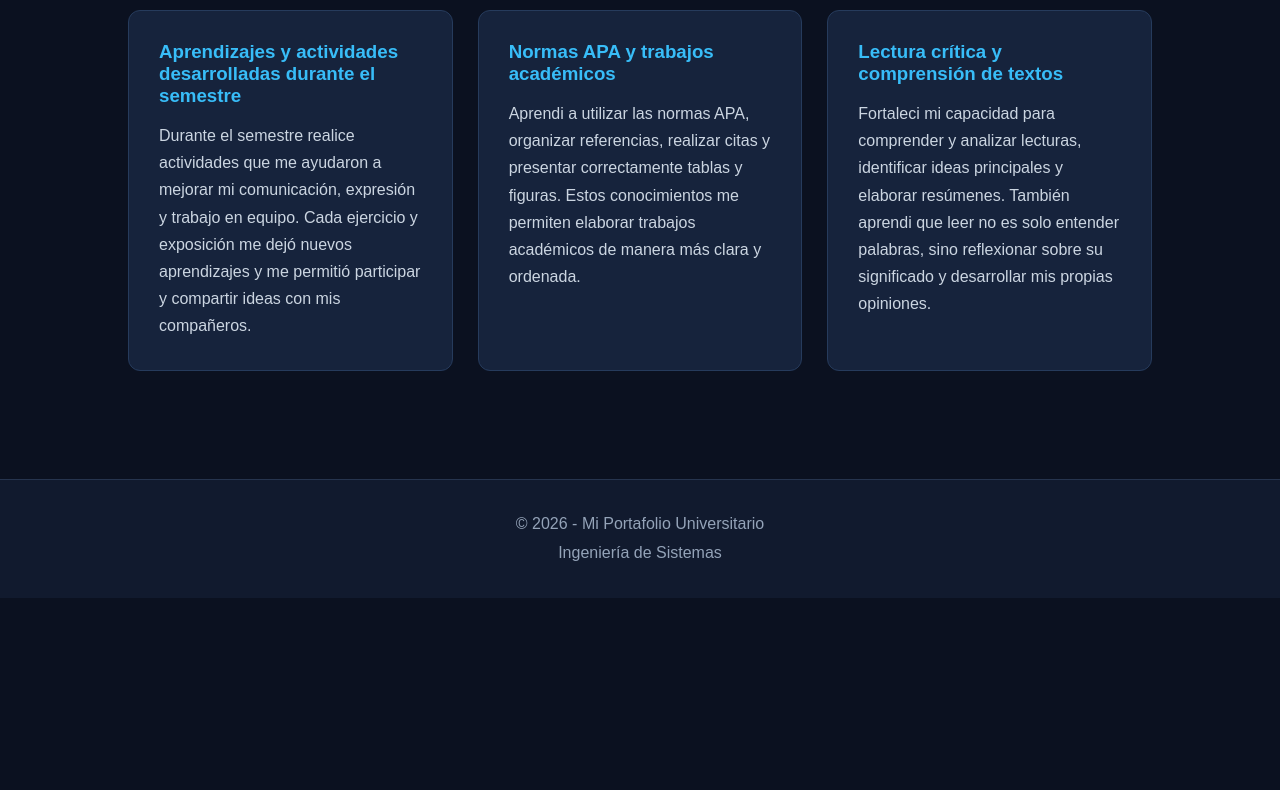
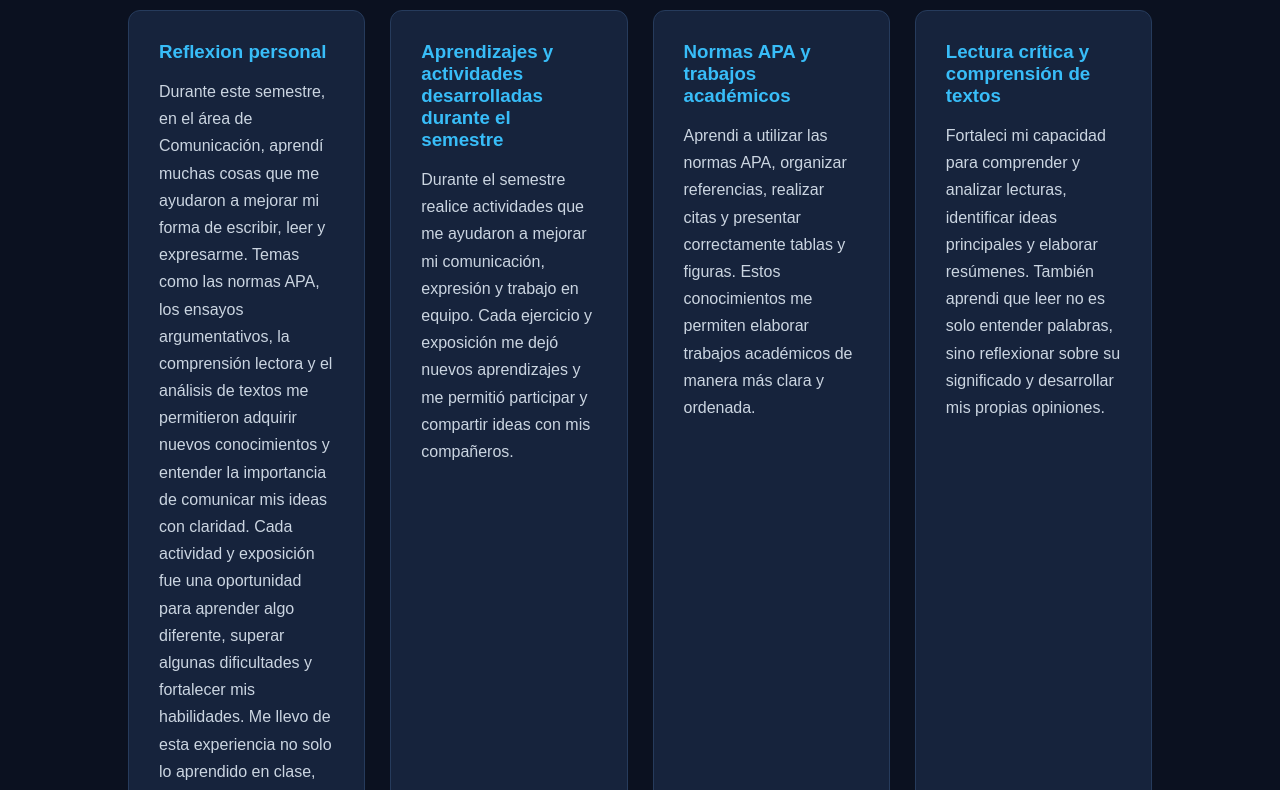
Before and after one commit to joseyeifer2006-stack/Mi-portafolio-Universitario, a plain HTML site: page Portafolio/Formacion.html in a window 1280 px wide. Shown: the part 202-992 px from the top of the page. Before the commit the page ends 800 px from the top, so only its background shows below. Drawn offline with Linux system fonts and the light colour scheme.

Commit message:
Update Formacion.html

```diff
--- a/Portafolio/Formacion.html
+++ b/Portafolio/Formacion.html
@@ -30,6 +30,24 @@
         <h2>Conclusiones</h2>
 
         <div class="tarjetas">
+            <div class="tarjeta">
+                <h3>Reflexion personal</h3>
+                <p>
+                    Durante este semestre, en el área de Comunicación,
+                    aprendí muchas cosas que me ayudaron a mejorar mi
+                    forma de escribir, leer y expresarme. Temas como
+                    las normas APA, los ensayos argumentativos, la
+                    comprensión lectora y el análisis de textos me
+                    permitieron adquirir nuevos conocimientos y entender
+                    la importancia de comunicar mis ideas con claridad.
+                    Cada actividad y exposición fue una oportunidad para
+                    aprender algo diferente, superar algunas dificultades
+                    y fortalecer mis habilidades. Me llevo de esta experiencia
+                    no solo lo aprendido en clase, sino también la motivación
+                    de seguir mejorando, aprender de mis errores y crecer
+                    tanto en lo académico como en lo personal.
+                </p>
+            </div>
             <div class="tarjeta">
                 <h3>Aprendizajes y actividades desarrolladas durante el semestre</h3>
                 <p>
@@ -64,7 +82,9 @@
                     opiniones.
                 </p>
             </div>
+
         </div>
+
     </section>
 
     <footer class="Pie">
```
